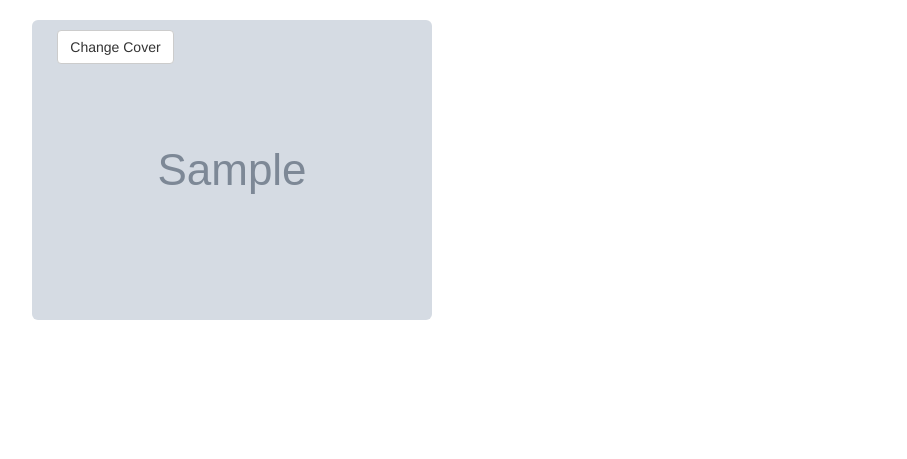
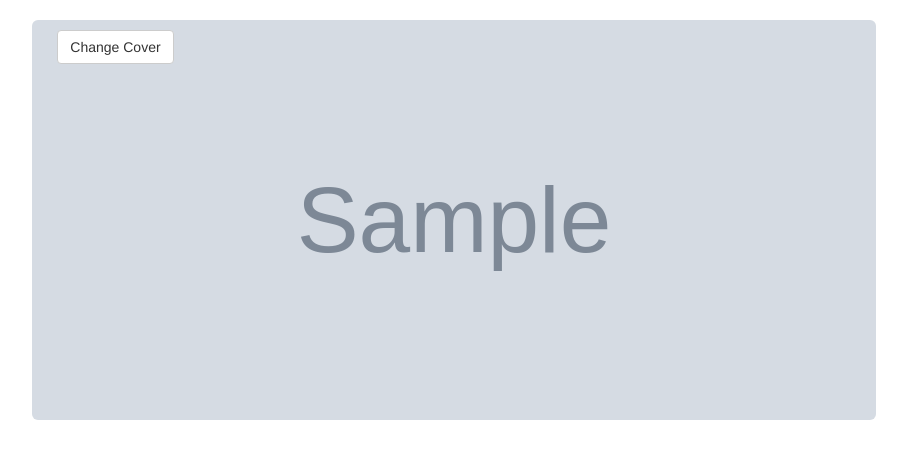
Before and after one commit to OrionJoshi/Social-Network, a PHP site: page /profile.php in a window 1280 px wide. Shown: the part 52-511 px from the top of the page, without its empty margins (186-1093 px from the left). Run offline with PHP 8.4, Linux system fonts and the light colour scheme; the visitor is signed in with stand-in values (Sample User, id 1); tables that the repository leaves empty or names only in its code hold one stand-in row (values such as "Sample post"); grey boxes marked "Sample" are stand-in pictures.

Commit message:
css style for cover image

```diff
--- a/profile.php
+++ b/profile.php
@@ -24,6 +24,12 @@
     <script src="https://maxcdn.bootstrapcdn.com/bootstrap/3.4.1/js/bootstrap.min.js"></script>
     <link rel="stylesheet" type="text/css" href="style/home_style2.css">
 </head>
+<style>
+    #cover-img{
+        height:400px;
+        width:100%;
+    }
+</style>
 <body>
     <div class="row">
         <div class="col-sm-2">
```
